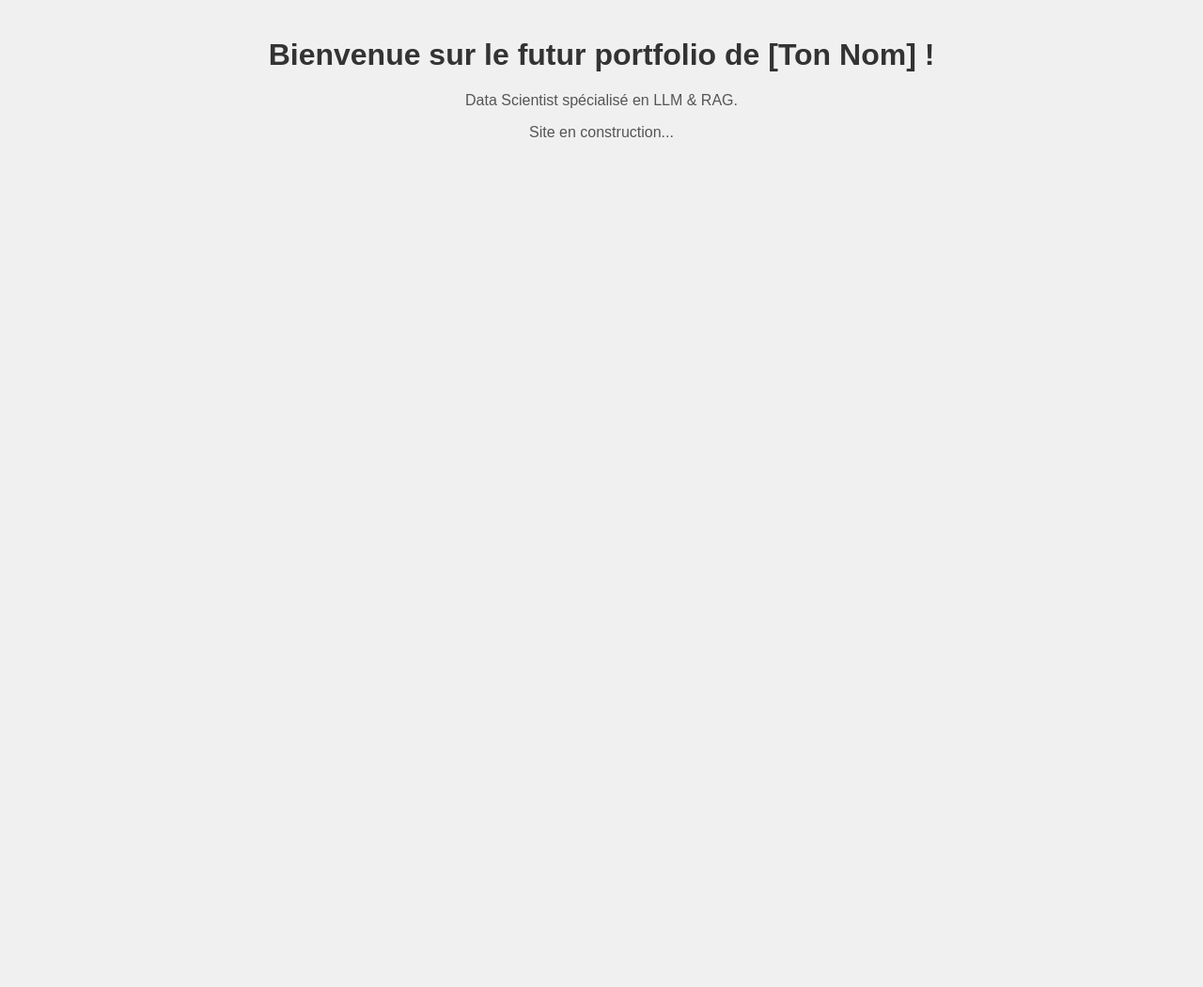
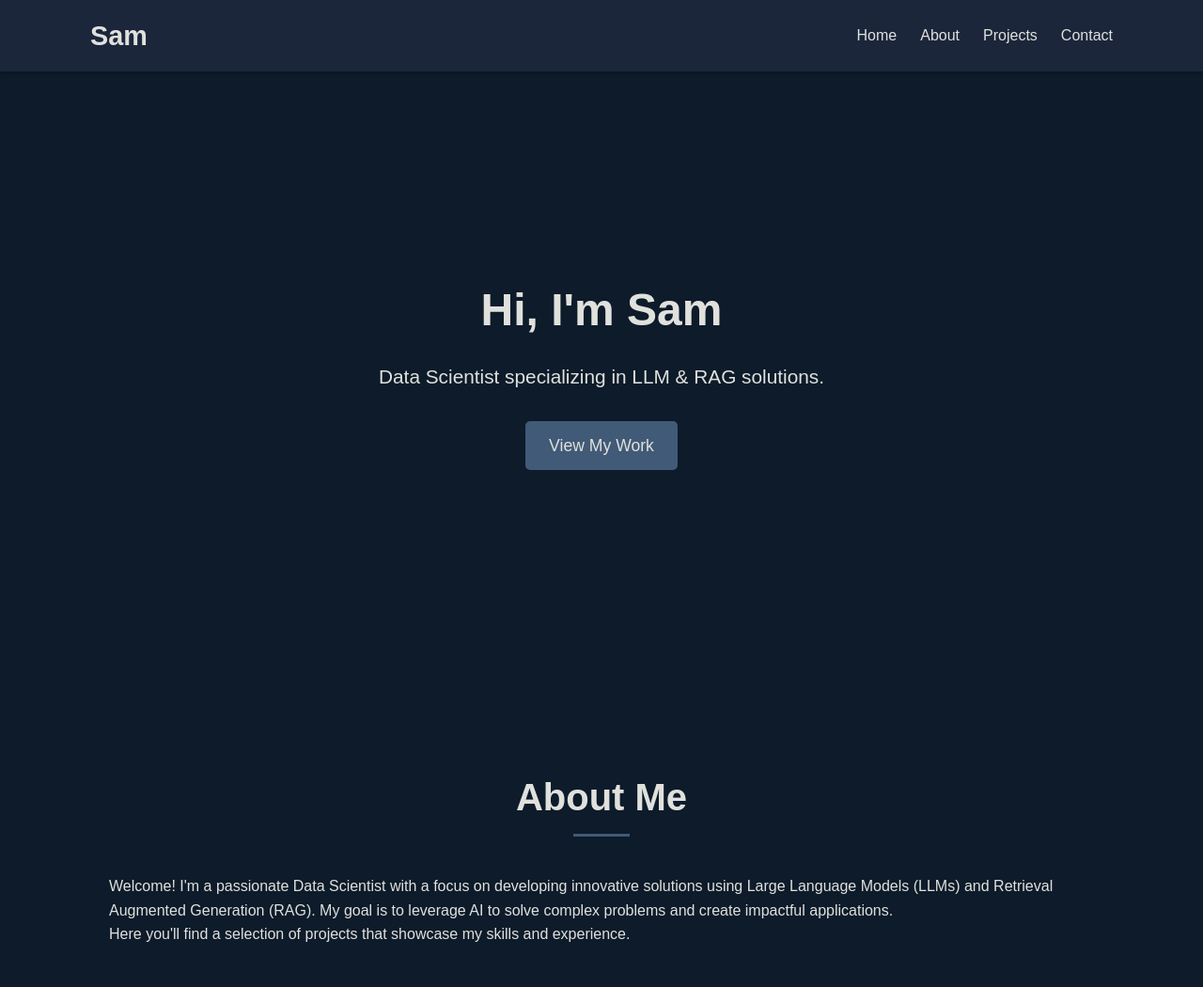
Before and after one commit to SamC97/SamC97.github.io, a plain HTML site: page index.html in a window 1280 px wide. Shown: the top 1050 px of the page at 94% size. Before the commit the page ends 800 px from the top, so only its background shows below. Drawn offline with Linux system fonts and the light colour scheme.

Commit message:
Add initial one-page structure and dark theme styling

```diff
--- a/index.html
+++ b/index.html
@@ -1,18 +1,77 @@
 <!DOCTYPE html>
-<html lang="fr">
+<html lang="en">
 <head>
     <meta charset="UTF-8">
     <meta name="viewport" content="width=device-width, initial-scale=1.0">
-    <title>Portfolio de Sam</title>
-    <style>
-        body { font-family: sans-serif; margin: 40px; background-color: #f0f0f0; text-align: center; }
-        h1 { color: #333; }
-        p { color: #555; }
-    </style>
+    <title>Sam - Data Scientist</title>
+    <link rel="stylesheet" href="style.css">
 </head>
 <body>
-    <h1>Bienvenue sur le futur portfolio de [Ton Nom] !</h1>
-    <p>Data Scientist spécialisé en LLM & RAG.</p>
-    <p>Site en construction...</p>
+    <header>
+        <nav>
+            <div class="logo">Sam</div>
+            <ul>
+                <li><a href="#home">Home</a></li>
+                <li><a href="#about">About</a></li>
+                <li><a href="#projects">Projects</a></li>
+                <li><a href="#contact">Contact</a></li>
+            </ul>
+        </nav>
+    </header>
+
+    <main>
+        <section id="home" class="hero">
+            <div class="hero-content">
+                <h1>Hi, I'm Sam</h1>
+                <p>Data Scientist specializing in LLM & RAG solutions.</p>
+                <a href="#projects" class="cta-button">View My Work</a>
+            </div>
+        </section>
+
+        <section id="about">
+            <div class="container">
+                <h2>About Me</h2>
+                <p>Welcome! I'm a passionate Data Scientist with a focus on developing innovative solutions using Large Language Models (LLMs) and Retrieval Augmented Generation (RAG). My goal is to leverage AI to solve complex problems and create impactful applications.</p>
+                <p>Here you'll find a selection of projects that showcase my skills and experience.</p>
+            </div>
+        </section>
+
+        <section id="projects">
+            <div class="container">
+                <h2>My Projects</h2>
+                <div class="project-grid">
+                    <div class="project-card">
+                        <h3>Project Title 1</h3>
+                        <p>A brief description of the project, its goals, and the technologies used. For example, an LLM-powered chatbot for customer service.</p>
+                        <a href="#" class="project-link">Learn More</a>
+                    </div>
+                    <div class="project-card">
+                        <h3>Project Title 2</h3>
+                        <p>Another project, perhaps a RAG system for querying a large document base or a custom language model fine-tuned for a specific task.</p>
+                        <a href="#" class="project-link">Learn More</a>
+                    </div>
+                    <div class="project-card">
+                        <h3>Project Title 3</h3>
+                        <p>A third project to demonstrate the breadth of your skills. Maybe a data analysis project that led to significant insights.</p>
+                        <a href="#" class="project-link">Learn More</a>
+                    </div>
+                </div>
+            </div>
+        </section>
+
+        <section id="contact">
+            <div class="container">
+                <h2>Get in Touch</h2>
+                <p>I'm always open to discussing new projects, collaborations, or opportunities. Feel free to reach out!</p>
+                <p>Email: <a href="mailto:your.email@example.com">your.email@example.com</a></p>
+                <!-- You can add links to LinkedIn, GitHub, etc. here -->
+            </div>
+        </section>
+    </main>
+
+    <footer>
+        <p>© 2024 Sam. All rights reserved.</p>
+    </footer>
+
 </body>
 </html>
--- /dev/null
+++ b/style.css
@@ -0,0 +1,196 @@
+/* Global Resets & Base Styles */
+* {
+    margin: 0;
+    padding: 0;
+    box-sizing: border-box;
+}
+
+html {
+    scroll-behavior: smooth; /* For smooth scrolling when clicking nav links */
+}
+
+body {
+    font-family: 'Arial', sans-serif; /* Basic sans-serif font, we can change this later */
+    background-color: #0D1B2A; /* Oxford Blue - Main Background */
+    color: #E0E1DD; /* Platinum - Main Text Color */
+    line-height: 1.6;
+}
+
+.container {
+    width: 85%;
+    max-width: 1100px;
+    margin: 0 auto;
+    padding: 40px 20px;
+}
+
+/* Header & Navigation */
+header {
+    background-color: #1B263B; /* Space Cadet - Slightly lighter for header */
+    padding: 15px 0;
+    position: sticky; /* Makes the header stick to the top on scroll */
+    top: 0;
+    z-index: 1000;
+    box-shadow: 0 2px 5px rgba(0,0,0,0.2);
+}
+
+nav {
+    width: 85%;
+    max-width: 1100px;
+    margin: 0 auto;
+    display: flex;
+    justify-content: space-between;
+    align-items: center;
+}
+
+nav .logo {
+    font-size: 1.8em;
+    font-weight: bold;
+    color: #E0E1DD;
+}
+
+nav ul {
+    list-style: none;
+    display: flex;
+}
+
+nav ul li {
+    margin-left: 25px;
+}
+
+nav ul li a {
+    text-decoration: none;
+    color: #E0E1DD;
+    font-size: 1em;
+    transition: color 0.3s ease;
+}
+
+nav ul li a:hover {
+    color: #778DA9; /* Light Slate Gray for hover */
+}
+
+/* Hero Section (#home) */
+.hero {
+    min-height: 80vh; /* Make hero section take up most of the viewport height */
+    display: flex;
+    align-items: center;
+    justify-content: center;
+    text-align: center;
+    background-color: #0D1B2A; /* Oxford Blue */
+    padding: 60px 20px;
+}
+
+.hero-content h1 {
+    font-size: 3em;
+    margin-bottom: 15px;
+    color: #E0E1DD;
+}
+
+.hero-content p {
+    font-size: 1.3em;
+    margin-bottom: 30px;
+    color: #E0E1DD; /* Platinum for hero text */
+}
+
+.cta-button {
+    display: inline-block;
+    background-color: #415A77; /* Shadow Blue */
+    color: #E0E1DD;
+    padding: 12px 25px;
+    text-decoration: none;
+    border-radius: 5px;
+    font-size: 1.1em;
+    transition: background-color 0.3s ease;
+}
+
+.cta-button:hover {
+    background-color: #778DA9; /* Light Slate Gray */
+}
+
+/* General Section Styling */
+section {
+    padding: 60px 0;
+}
+
+section:nth-child(odd):not(.hero) { /* Style for alternating sections, excluding hero */
+    background-color: #1B263B; /* Space Cadet for slightly different background */
+}
+
+
+section h2 {
+    text-align: center;
+    font-size: 2.5em;
+    margin-bottom: 40px;
+    color: #E0E1DD; /* Platinum for headings */
+    position: relative;
+    padding-bottom: 10px;
+}
+
+section h2::after { /* Underline effect for headings */
+    content: '';
+    position: absolute;
+    bottom: 0;
+    left: 50%;
+    transform: translateX(-50%);
+    width: 60px;
+    height: 3px;
+    background-color: #415A77; /* Shadow Blue */
+}
+
+/* Project Section */
+.project-grid {
+    display: grid;
+    grid-template-columns: repeat(auto-fit, minmax(300px, 1fr)); /* Responsive grid */
+    gap: 25px;
+}
+
+.project-card {
+    background-color: #0D1B2A; /* Oxford Blue for cards, or #1B263B if section is #0D1B2A */
+    padding: 25px;
+    border-radius: 8px;
+    box-shadow: 0 4px 8px rgba(0,0,0,0.3);
+    border: 1px solid #415A77; /* Shadow Blue border */
+}
+
+.project-card h3 {
+    color: #E0E1DD;
+    margin-bottom: 10px;
+}
+
+.project-card p {
+    font-size: 0.95em;
+    margin-bottom: 15px;
+    color: #E0E1DD; /* Platinum for card text */
+}
+
+.project-link {
+    color: #778DA9; /* Light Slate Gray */
+    text-decoration: none;
+    font-weight: bold;
+}
+
+.project-link:hover {
+    text-decoration: underline;
+}
+
+/* Contact Section */
+#contact {
+    text-align: center;
+}
+
+#contact a {
+    color: #778DA9; /* Light Slate Gray */
+    text-decoration: none;
+}
+
+#contact a:hover {
+    text-decoration: underline;
+}
+
+/* Footer */
+footer {
+    text-align: center;
+    padding: 20px;
+    background-color: #1B263B; /* Space Cadet */
+    color: #778DA9; /* Light Slate Gray for footer text */
+    font-size: 0.9em;
+}
```
